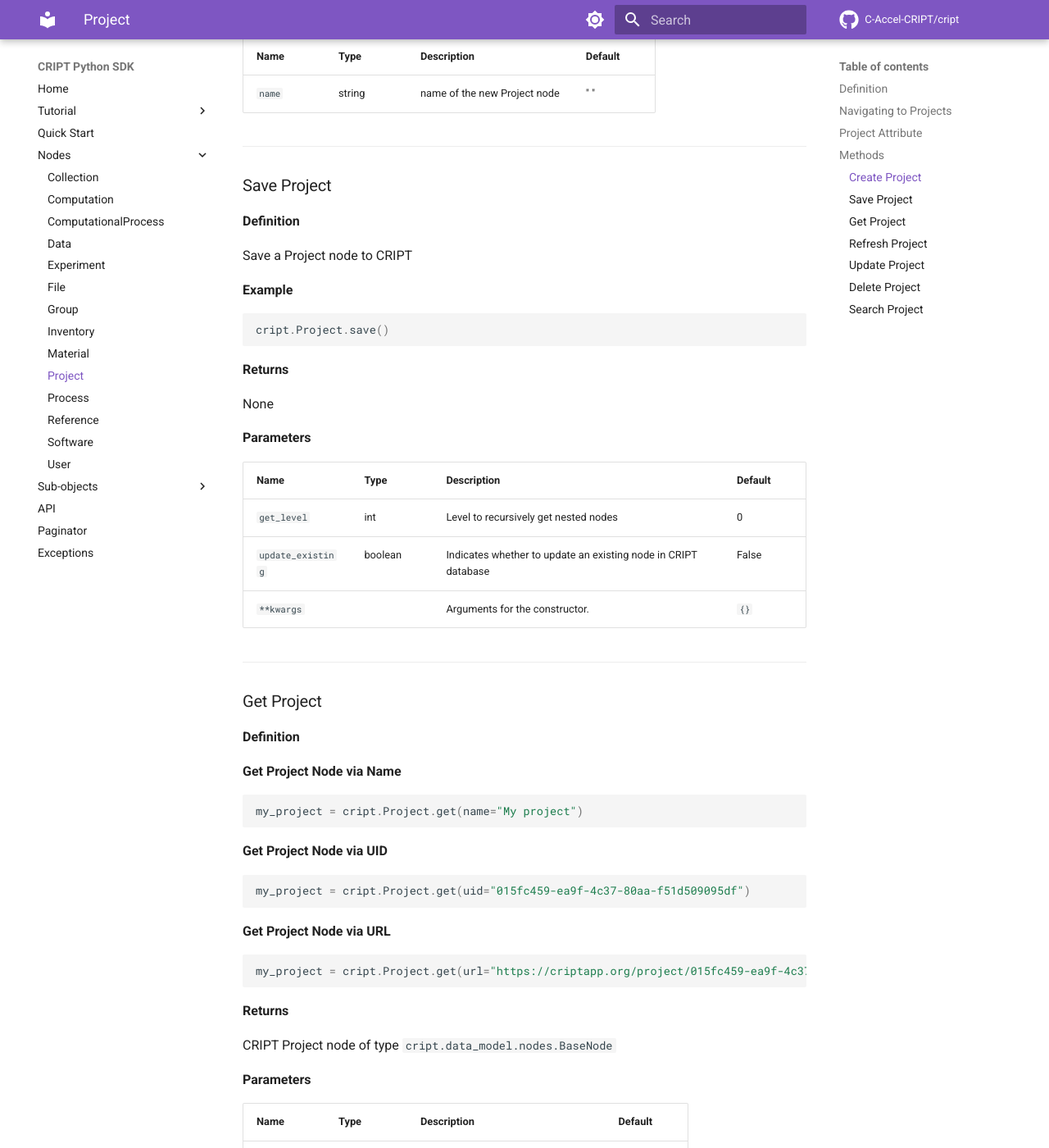
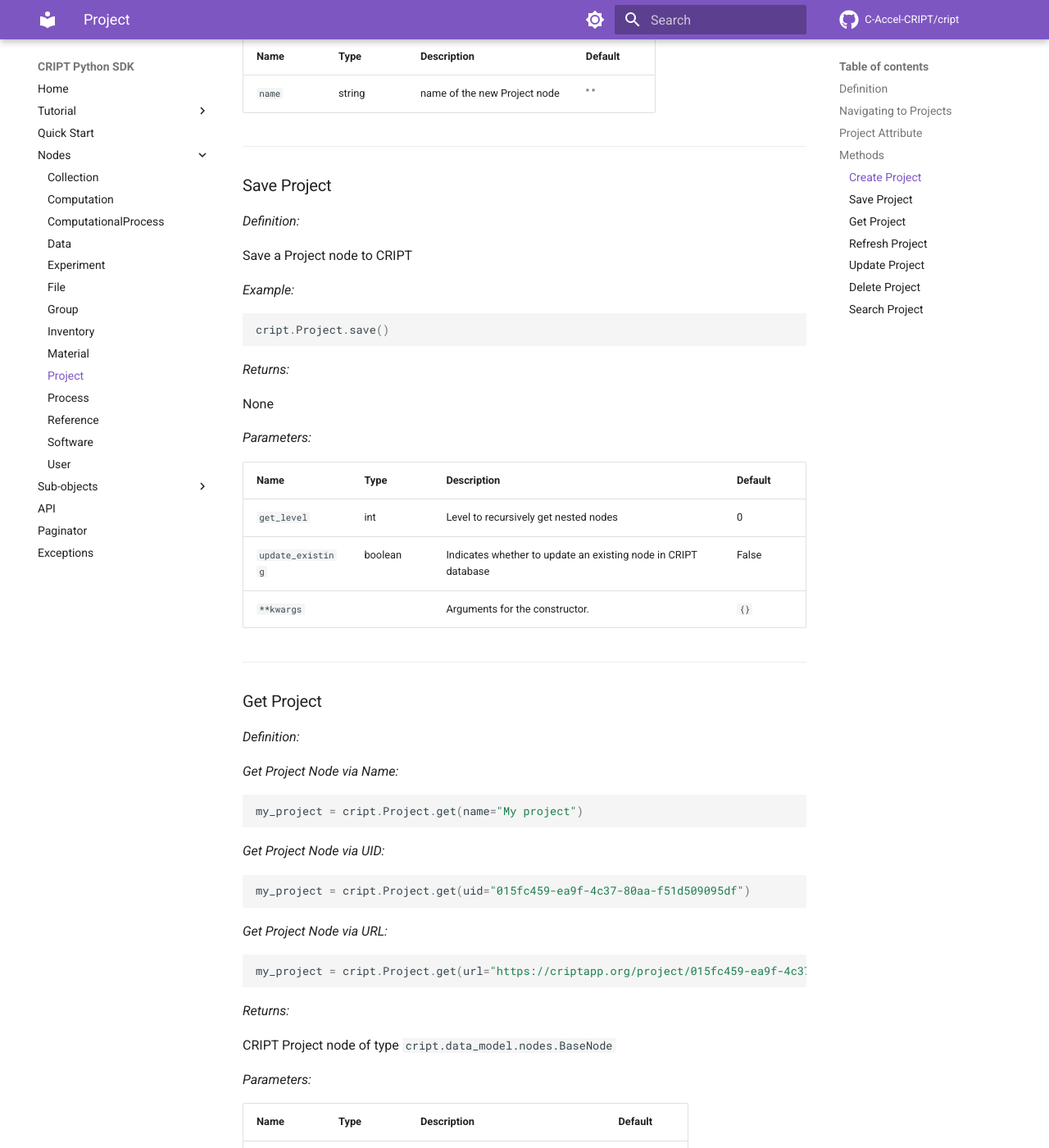
Before and after one commit to C-Accel-CRIPT/sdk-archive, an MkDocs documentation site: the page built from docs/nodes/project.md, in a window 1280 px wide and 1400 px high, scrolled down 1451 px. Shown: the whole window at 82% size. Built offline with MkDocs 1.6.1 and Material for MkDocs 9.7.7, drawn with Linux system fonts in a browser that asks for light colours; comment, search, counter and statistics services are not loaded; some of the changed text lies outside the part shown.

Commit message:
changed formatting of nested headers

````diff
--- a/docs/nodes/project.md
+++ b/docs/nodes/project.md
@@ -15,7 +15,7 @@
 <br/>
 
 !!! warning "Project Name"
-    **Project names Must be globally unique**, meaning no 2 projects on the entire system can have the same name
+    _Project names Must be globally unique_, meaning no 2 projects on the entire system can have the same name
 
 ---
 
@@ -43,21 +43,22 @@
 
 ### Create Project
 
-**Definition**
+_Definition:_
 
 Creates a new Project node and saves it in one line
 
 `cript.Project.create(get_level=0, update_existing=False, **kwargs)`
 
-**Example**
+_Example:_
 ``` python
 my_project = cript.Project.create(name="My project")
 ```
-**Returns**
+
+_Returns:_
 
 Created node of type `cript.data_model.nodes.BaseNode`
 
-**Parameters**
+_Parameters:_
 
 | Name   | Type   | Description                  | Default |
 |--------|--------|------------------------------|---------|
@@ -67,20 +68,20 @@
 
 ### Save Project
 
-**Definition**
+_Definition:_
 
 Save a Project node to CRIPT
 
-**Example**
+_Example:_
 ``` python
 cript.Project.save()
 ```
 
-**Returns**
+_Returns:_
 
 None
 
-**Parameters**
+_Parameters:_
 
 | Name              | Type    | Description                                                    | Default |
 |-------------------|---------|----------------------------------------------------------------|---------|
@@ -93,28 +94,29 @@
 
 ### Get Project
 
-**Definition**
+_Definition:_
 
 
-**Get Project Node via Name**
+_Get Project Node via Name:_
 ``` python
 my_project = cript.Project.get(name="My project")
 ```
 
-**Get Project Node via UID**
+_Get Project Node via UID:_
 ``` python
 my_project = cript.Project.get(uid="015fc459-ea9f-4c37-80aa-f51d509095df")
 ```
 
-**Get Project Node via URL**
+_Get Project Node via URL:_
 ``` python
 my_project = cript.Project.get(url="https://criptapp.org/project/015fc459-ea9f-4c37-80aa-f51d509095df/")
 ```
-**Returns**
+
+_Returns:_
 
 CRIPT Project node of type `cript.data_model.nodes.BaseNode`
 
-**Parameters**
+_Parameters:_
 
 | Name        | Type   | Description                           | Default |
 |-------------|--------|---------------------------------------|---------|
@@ -128,20 +130,21 @@
 
 ### Refresh Project
 
-**Definition**
+_Definition:_
 
 Refresh a node to get the latest saved values from CRIPT
 `cript.Project.refresh(get_level=0)`
 
-**Example**
+_Example:_
 ```python
 my_project.refresh(name="My new project name")
 ```
-**Returns**
+
+_Returns:_
 
 None
 
-**Parameters**
+_Parameters:_
 
 | Name              | Type    | Description                                                    | Default |
 |-------------------|---------|----------------------------------------------------------------|---------|
@@ -152,21 +155,22 @@
 
 ### Update Project
 
-**Definition**
+_Definition:_
 
 Update a saved Project node with new values
 
 `cript.Project.update(get_level=0, **kwargs)`
 
-**Example**
+_Example:_
 ``` python
 my_project.update(name="My new project name")
 ```
-**Returns**
+
+_Returns:_
 
 None
 
-**Parameters**
+_Parameters:_
 
 | Name              | Type    | Description                                                    | Default |
 |-------------------|---------|----------------------------------------------------------------|---------|
@@ -177,21 +181,22 @@
 
 ### Delete Project
 
-**Definition**
+_Definition:_
 
 Delete a Project node from CRIPT database
 
 `cript.Project.delete()`
 
-**Example**
+_Example:_
 ``` python
 my_project.delete()
 ```
-**Returns**
+
+_Returns:_
 
 None
 
-**Parameters**
+_Parameters:_
 
 | Name              | Type    | Description                                                    | Default |
 |-------------------|---------|----------------------------------------------------------------|---------|
@@ -202,23 +207,23 @@
 
 ### Search Project
 
-**Definition**
+_Definition:_
 
 Search for a Project within CRIPT. This method returns a paginator object
 
 `cript.Project.search(limit=None, offset=None, get_level=0, **kwargs)`
 
-**Example**
+_Example:_
 
 ```python
 
 ```
 
-**Returns**
+_Returns:_
 
 A Paginator object of type `cript.data_model.paginator.Paginator`
 
-**Parameters**
+_Parameters:_
 
 
 | Name        | Type             | Description                           | Default |
````
Also changed, not shown: docs/nodes/collection.md (+29 -29 lines).
